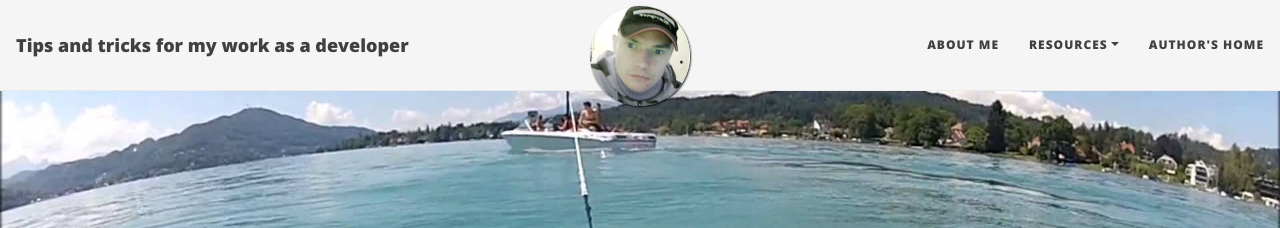
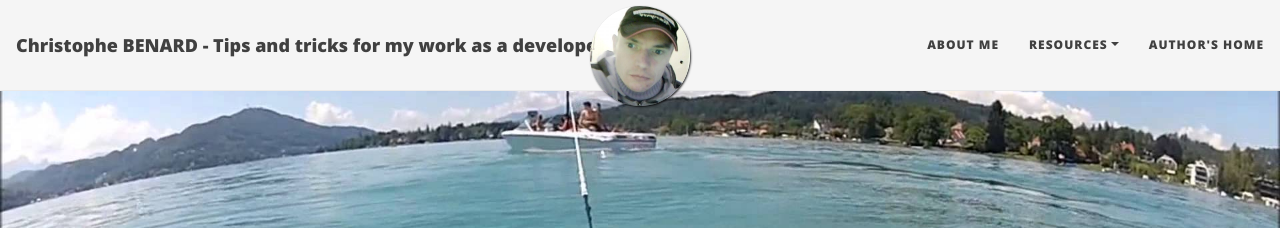
Before and after one commit to ch-benard/devblog, a Jekyll site: the page built from index.html, in a window 1280 px wide. Shown: the top 228 px of the page. Built offline with Jekyll 4.4.1, drawn with Linux system fonts in a browser that asks for light colours; nearby versions of some CDN libraries; the list of posts is cut into pages by our own code.

Commit message:
Update _config.yml
title updated in _config.yml.

```diff
--- a/_config.yml
+++ b/_config.yml
@@ -1,7 +1,7 @@
 # --- Basic options --- #
 
 # Name of website
-title: Tips and tricks for my work as a developer
+title: Christophe BENARD - Tips and tricks for my work as a developer
 
 cover-img: assets/img/willow-paquette-finalrender-shot01.jpg
 
```
